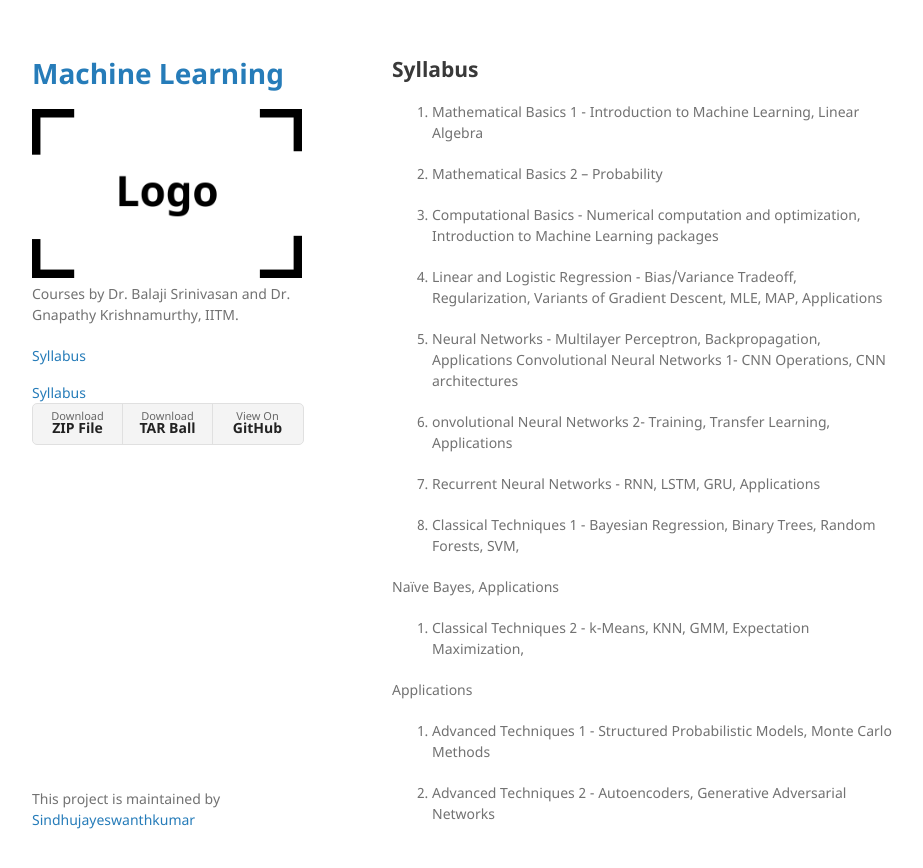
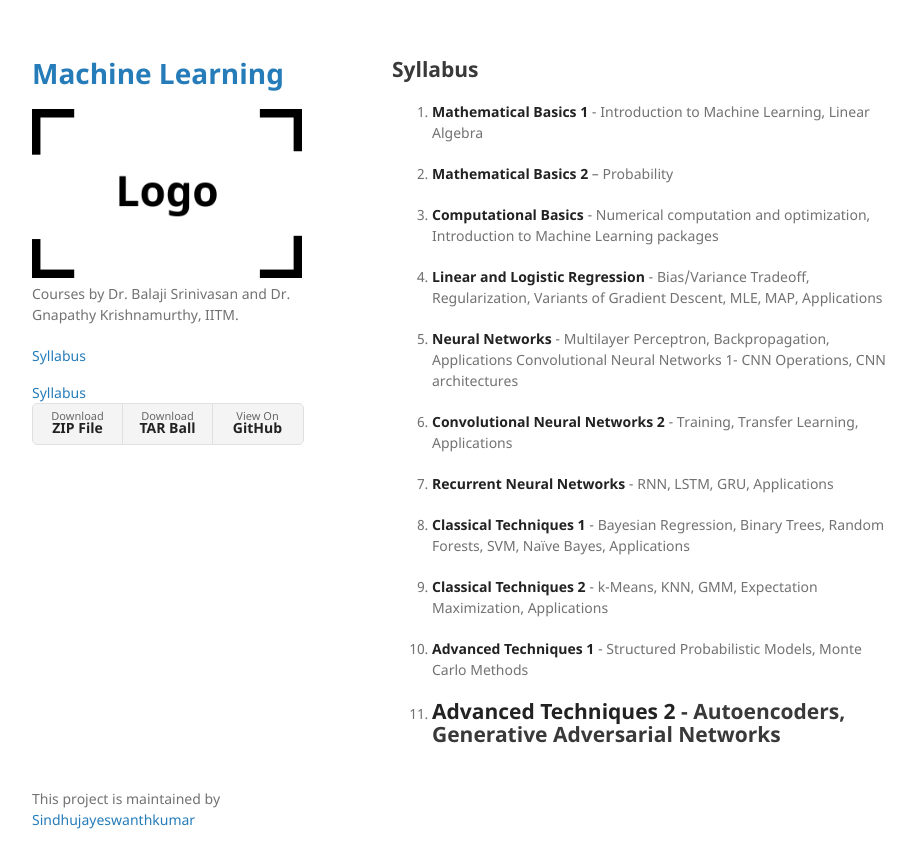
Before and after one commit to Sindhujayeswanthkumar/Sindhujayeswanthkumar, a Jekyll site: the page built from another-page.md, in a window 1280 px wide. Shown: the top 868 px of the page, without its empty margins (178-1101 px from the left). Built offline with Jekyll 4.4.1, drawn with Linux system fonts in a browser that asks for light colours; our own code applies the rules of GitHub Pages for plain Markdown files.

Commit message:
Update another-page.md

```diff
--- a/another-page.md
+++ b/another-page.md
@@ -4,28 +4,25 @@ layout: default
 
 ## Syllabus
 
-1. Mathematical Basics 1 - Introduction to Machine Learning, Linear Algebra
+1. **Mathematical Basics 1** - Introduction to Machine Learning, Linear Algebra
 
-2. Mathematical Basics 2 -- Probability
+2. **Mathematical Basics 2** -- Probability
 
-3. Computational Basics - Numerical computation and optimization, Introduction to Machine Learning packages
+3. **Computational Basics** - Numerical computation and optimization, Introduction to Machine Learning packages
 
-4. Linear and Logistic Regression - Bias/Variance Tradeoff, Regularization, Variants of Gradient Descent, MLE, MAP, Applications
+4. **Linear and Logistic Regression** - Bias/Variance Tradeoff, Regularization, Variants of Gradient Descent, MLE, MAP, Applications
 
-5. Neural Networks - Multilayer Perceptron, Backpropagation, Applications Convolutional Neural Networks 1- CNN Operations, CNN architectures
+5. **Neural Networks** - Multilayer Perceptron, Backpropagation, Applications Convolutional Neural Networks 1- CNN Operations, CNN architectures
 
-6. onvolutional Neural Networks 2- Training, Transfer Learning, Applications
+6. **Convolutional Neural Networks 2** - Training, Transfer Learning, Applications
 
-7. Recurrent Neural Networks - RNN, LSTM, GRU, Applications
+7. **Recurrent Neural Networks** - RNN, LSTM, GRU, Applications
 
-8. Classical Techniques 1 - Bayesian Regression, Binary Trees, Random Forests, SVM,
+8. **Classical Techniques 1** - Bayesian Regression, Binary Trees, Random Forests, SVM, Naïve Bayes, Applications
 
-Naïve Bayes, Applications
+9. **Classical Techniques 2** - k-Means, KNN, GMM, Expectation Maximization, Applications
 
-9. Classical Techniques 2 - k-Means, KNN, GMM, Expectation Maximization,
+10. **Advanced Techniques 1** - Structured Probabilistic Models, Monte Carlo Methods
 
-Applications
-
-10. Advanced Techniques 1 - Structured Probabilistic Models, Monte Carlo Methods
-
-11. Advanced Techniques 2 - Autoencoders, Generative Adversarial Networks
+11. **Advanced Techniques 2** - Autoencoders, Generative Adversarial Networks
+---
```
